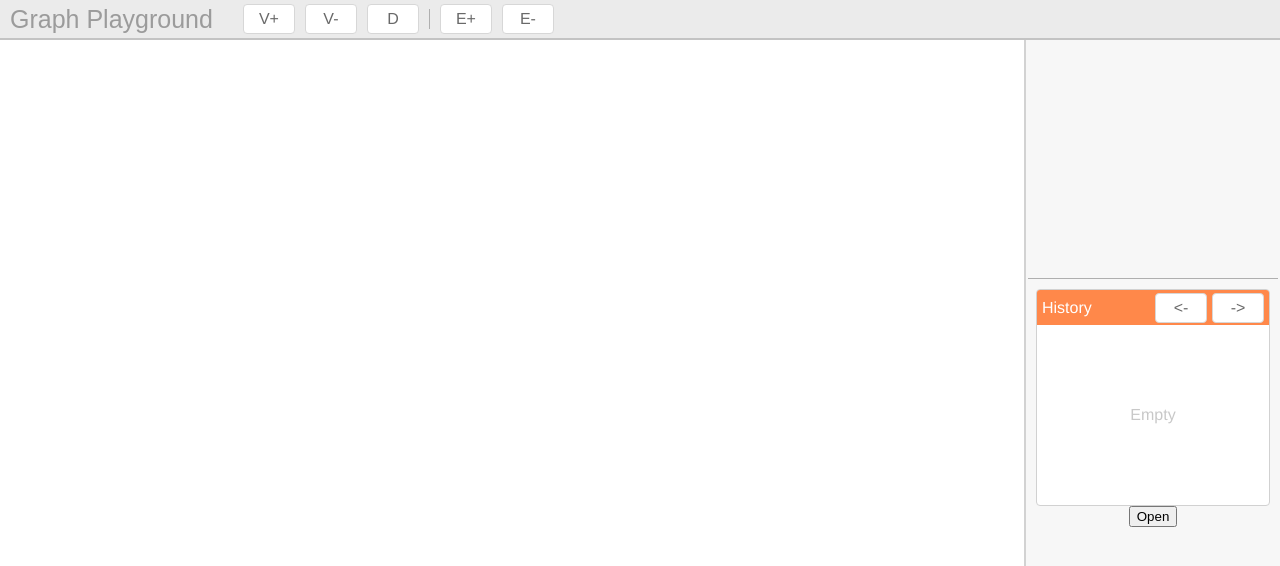
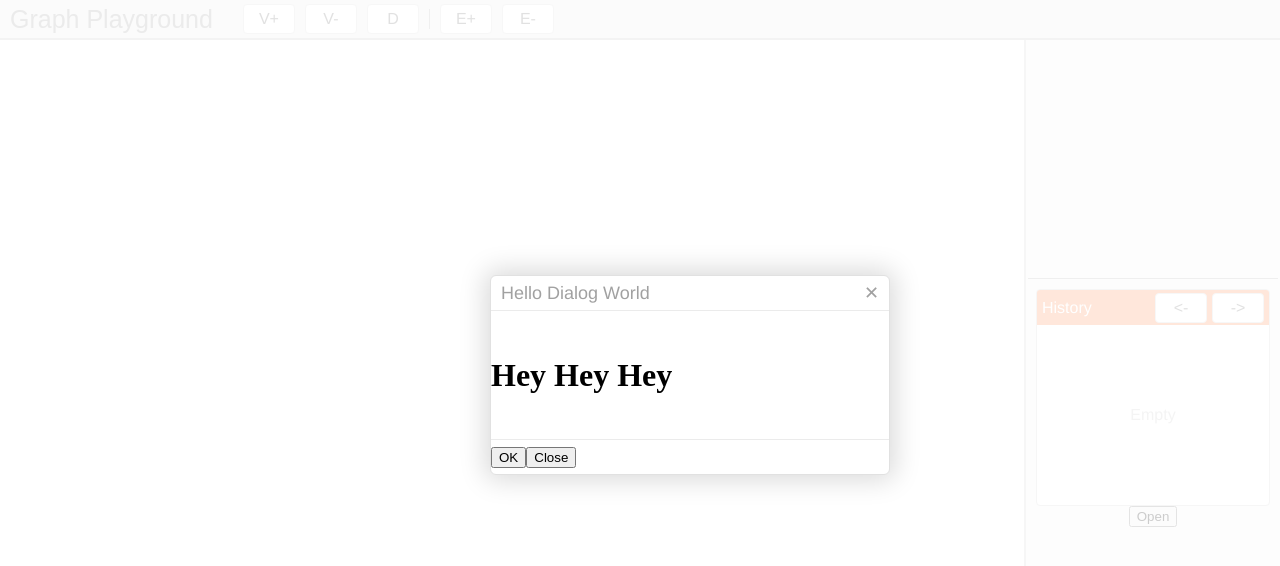
Before and after one commit to borisovdenis-kb/graph-playground, a Vue app: page / in a window 1280 px wide. Both pictures are taken after a click on the button "Open". Shown: the top 566 px of the page. Built offline with nearby package versions, Linux system fonts and the light colour scheme.

Commit message:
dialog-service: Finished first version of dialog service

```diff
--- a/src/App.vue
+++ b/src/App.vue
@@ -1,5 +1,5 @@
 <template>
-  <div id="app" ref="app">
+  <div id="app">
     <div class="header-container">
       <app-header></app-header>
     </div>
--- a/src/components/AppSideBar/AppSideBar.vue
+++ b/src/components/AppSideBar/AppSideBar.vue
@@ -9,8 +9,6 @@
     <div class="app-side-bar__command-history-container app-side-bar__group--last">
       <app-command-history></app-command-history>
     </div>
-
-    <!--<test-dialog v-if="flag"></test-dialog>-->
 
     <button v-on:click="open">Open</button>
     <!--<button>Close</button>-->
@@ -40,7 +38,15 @@
     },
     methods: {
       open() {
-        BaseDialogService.open(TestDialog);
+        BaseDialogService.open(
+          TestDialog,
+          {text: 'Hey Hey Hey'},
+          {caption: 'Hello Dialog World', width: 300, height: 250}
+        ).then(data => {
+          console.log(data);
+        }).catch(data => {
+          console.log(data);
+        });
       }
     }
   }
--- a/src/components/dialogs/AppBaseDialog/AppBaseDialog.vue
+++ b/src/components/dialogs/AppBaseDialog/AppBaseDialog.vue
@@ -1,7 +1,9 @@
 <template>
-  <div class="app-base-dialog" v-bind:style="{left: windowLeft + 'px', top: windowTop + 'px'}">
+  <div class="app-base-dialog"
+       v-bind:class="{'app-base-dialog--appear': isReady}"
+       v-bind:style="{left: windowLeft + 'px', top: windowTop + 'px'}">
     <div class="app-base-dialog__header">
-      <div class="app-base-dialog__caption">{{ caption }}</div>
+      <div class="app-base-dialog__caption">{{ options.caption }}</div>
       <div class="app-base-dialog__btn-close-header">✕</div>
     </div>
 
@@ -21,27 +23,34 @@
 
   export default {
     name: "AppBaseDialog",
-    props: ['caption'],
+    props: ['options'],
     data() {
       return {
-        windowTop: 500,
-        windowLeft: 500,
+        windowTop: 0,
+        windowLeft: 0,
+        isReady: false,
         blackOutElement: null
       }
     },
     mounted() {
-      // const appElement = document.getElementById('app');
-      //
-      // EventBus.$on('componentAppended', () => {
-      //   const appRect = appElement.getBoundingClientRect();
-      //   const dialogWindowRect = document.getElementsByClassName('app-base-dialog')[0].getBoundingClientRect();
-      //   this.blackOutElement = document.getElementsByClassName('global-blackout')[0];
-      //
-      //   this.windowTop = (appRect.height - dialogWindowRect.height) / 2;
-      //   this.windowLeft = (appRect.width - dialogWindowRect.width) / 2;
-      //
-      //   this.blackOutElement.style.display = 'block';
-      // });
+      const vm = this;
+
+      console.log(this.options);
+
+      EventBus.$on('componentAppended', () => {
+        const appRect = document.getElementById('app').getBoundingClientRect();
+
+        vm.windowLeft = (appRect.width - vm.options.width) / 2;
+        vm.windowTop = (appRect.height - vm.options.height) / 2;
+
+        vm.isReady = true;
+
+        vm.blackOutElement = document.getElementsByClassName('global-blackout')[0];
+        vm.blackOutElement.style.display = 'block';
+      });
+    },
+    beforeDestroy() {
+      this.isReady = false;
     },
     destroyed() {
       this.blackOutElement.style.display = 'none';
--- a/src/components/dialogs/AppBaseDialog/app-base-dialog.css
+++ b/src/components/dialogs/AppBaseDialog/app-base-dialog.css
@@ -12,7 +12,14 @@
   -moz-box-shadow: 0px 0px 27px 5px rgba(0,0,0,0.15);
   box-shadow: 0px 0px 27px 5px rgba(0,0,0,0.15);
   z-index: 100;
-  transition: 0.3s ease;
+  opacity: 0.5;
+  transform: scale(0.8, 0.8);
+  transition: transform 0.2s ease, opacity 0.2s ease;
+}
+
+.app-base-dialog--appear {
+  opacity: 1;
+  transform: scale(1, 1);
 }
 
 .app-base-dialog__header {
--- a/src/components/dialogs/TestDialog.vue
+++ b/src/components/dialogs/TestDialog.vue
@@ -1,8 +1,13 @@
 <template>
   <div class="test-dialog">
-    <app-base-dialog caption="Hello Dialog World">
+    <app-base-dialog v-bind:options="options">
       <template slot="content">
-        <h1>Hey Hey Hey</h1>
+        <h1>{{ inData.text }}</h1>
+      </template>
+
+      <template slot="footer">
+        <button v-on:click="onOkCLick">OK</button>
+        <button v-on:click="onCloseCLick">Close</button>
       </template>
     </app-base-dialog>
   </div>
@@ -13,7 +18,19 @@
 
   export default {
     name: "TestDialog",
-    components: {AppBaseDialog}
+    components: {AppBaseDialog},
+    props: ['inData', 'options', 'onResolveClose', 'onRejectClose'],
+    methods: {
+      onOkCLick() {
+        this.onResolveClose({text: 'Hello!'});
+      },
+      onCloseCLick() {
+        this.onRejectClose({text: 'Hello!'});
+      }
+    },
+    mounted() {
+      console.log(this.options);
+    }
   }
 </script>
 
--- a/src/services/baseDialogService.js
+++ b/src/services/baseDialogService.js
@@ -2,18 +2,37 @@ import Vue from 'vue';
 import {EventBus} from '../bus/eventBus';
 
 class BaseDialogService {
-  constructor() {
-    this.appElement = document.getElementById('app');
-  }
+  constructor() {}
 
   open(dialogComponent, data, options) {
-    const ComponentClass = Vue.extend(dialogComponent);
-    const dialogInstance = new ComponentClass();
+    const appElement = document.getElementById('app');
+    let dialogInstance;
 
-    dialogInstance.$mount();
-    this.appElement.appendChild(dialogInstance.$el);
+    return new Promise((resolve, reject) => {
+      const ComponentClass = Vue.extend(dialogComponent);
 
-    EventBus.$emit('componentAppended');
+      const onResolveClose = data => resolve(data);
+      const onRejectClose = data => reject(data);
+
+      dialogInstance = new ComponentClass({
+        propsData: {
+          inData: data,
+          options,
+          onResolveClose,
+          onRejectClose
+        }
+      });
+
+      dialogInstance.$mount();
+      appElement.appendChild(dialogInstance.$el);
+
+      EventBus.$emit('componentAppended');
+    }).then(data => {
+      dialogInstance.$destroy();
+      appElement.removeChild(dialogInstance.$el);
+
+      return data;
+    });
   }
 }
 
--- a/src/styles/common.css
+++ b/src/styles/common.css
@@ -17,8 +17,8 @@ body {
 .global-blackout {
   display: none;
   position: absolute;
-  width: 85%;
+  width: 100%;
   height: 100%;
   z-index: 20;
-  background-color: rgba(255, 255, 255, 0.71);
+  background-color: rgba(255, 255, 255, 0.8);
 }
```
